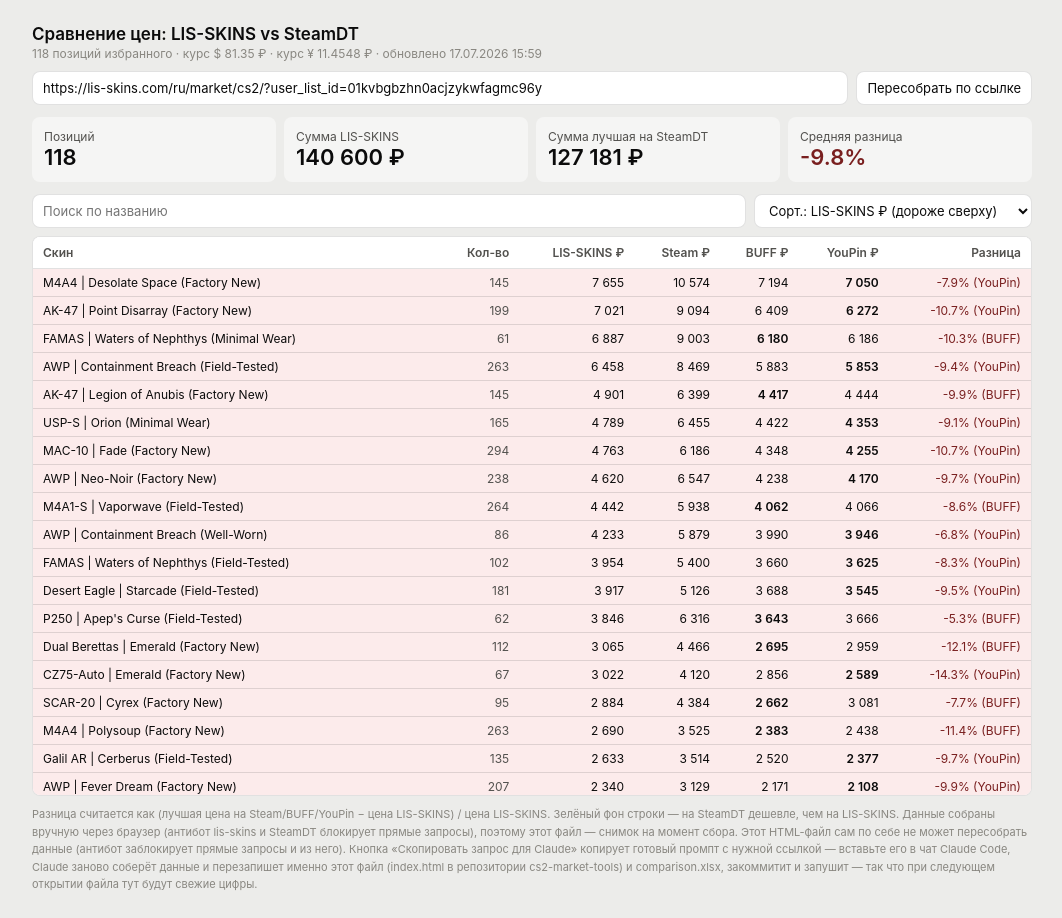
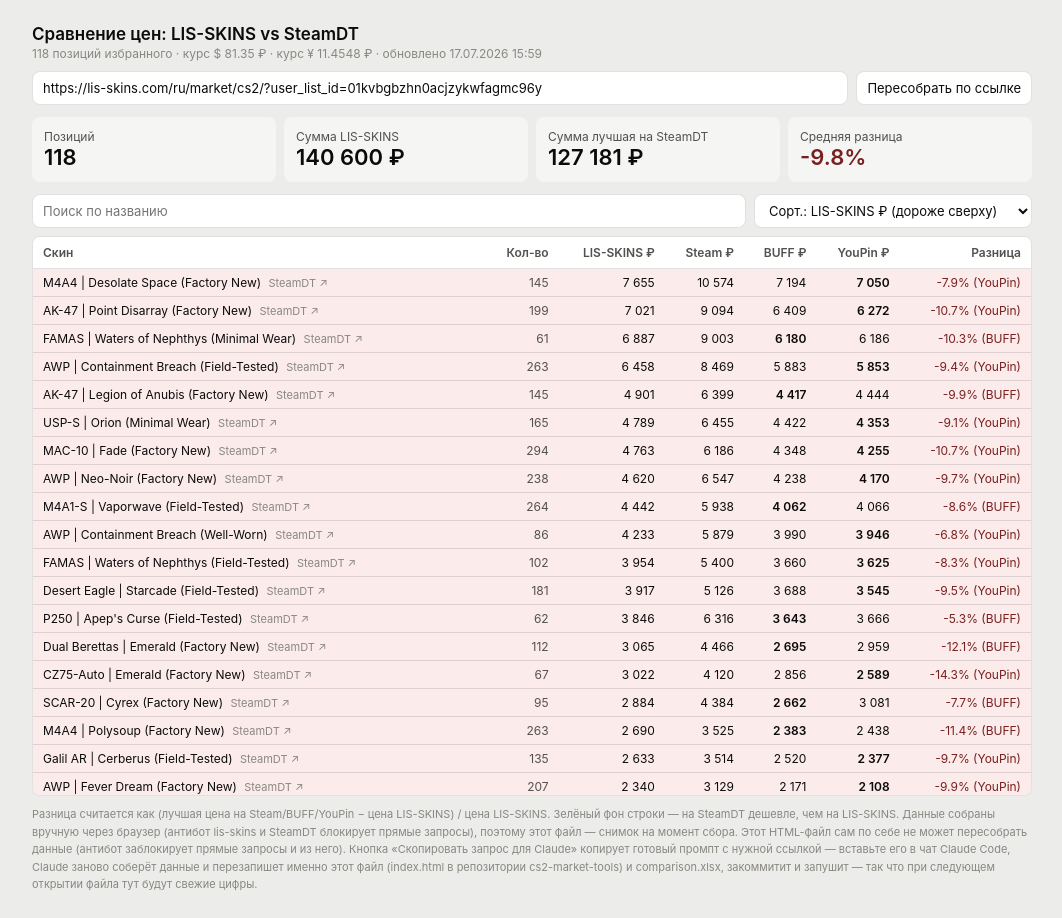
Before and after one commit to v1nkore/cs2-market-tools, a website: page lisskins-steamdt-compare/index.html in a window 1280 px wide. Shown: the whole page, without its empty margins (108-1170 px from the left). Drawn offline with Linux system fonts and the light colour scheme.

Commit message:
lisskins-steamdt-compare: add SteamDT link next to each skin name in the table

```diff
--- a/lisskins-steamdt-compare/index.html
+++ b/lisskins-steamdt-compare/index.html
@@ -153,7 +153,7 @@
     const rowBg = r.diff >= 0 ? 'background:var(--bg-success);' : 'background:var(--bg-danger);';
     const diffColor = r.diff >= 0 ? 'color:var(--text-success);' : 'color:var(--text-danger);';
     return `<tr style="${rowBg}">
-      <td style="padding:6px 10px;border-bottom:0.5px solid var(--border);"><a href="${r.url}" target="_blank" rel="noopener" style="color:var(--text-primary);text-decoration:none;">${r.name}</a></td>
+      <td style="padding:6px 10px;border-bottom:0.5px solid var(--border);white-space:nowrap;"><a href="${r.url}" target="_blank" rel="noopener" style="color:var(--text-primary);text-decoration:none;">${r.name}</a> <a href="https://www.steamdt.com/en/mkt?search=${encodeURIComponent(r.name)}" target="_blank" rel="noopener" title="Открыть на SteamDT" style="color:var(--text-muted);font-size:11px;text-decoration:none;margin-left:4px;">SteamDT&nbsp;↗</a></td>
       <td style="padding:6px 10px;border-bottom:0.5px solid var(--border);text-align:right;color:var(--text-secondary);">${r.qty}</td>
       <td style="padding:6px 10px;border-bottom:0.5px solid var(--border);text-align:right;">${fmt(r.lis)}</td>
       <td style="padding:6px 10px;border-bottom:0.5px solid var(--border);text-align:right;${r.bestLabel==='Steam'?'font-weight:600;':''}">${fmt(r.steam)}</td>
```
